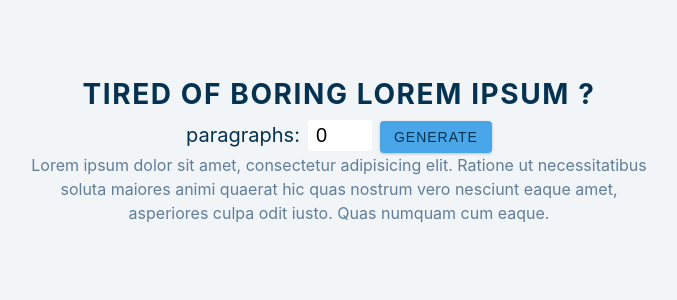
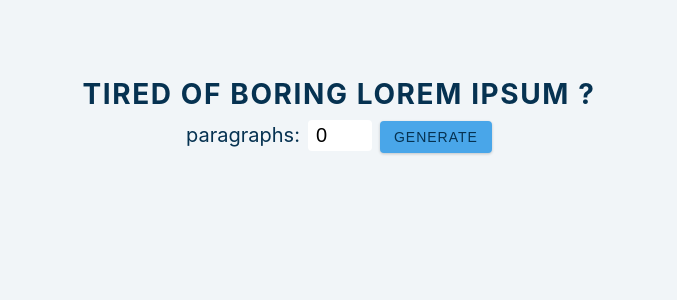
Before and after one commit to MarcoRosselDev/react-13-lorem-ipsum, a React (Create React App) app: page / in a window 1280 px wide. Shown: the top 300 px of the page, without its empty margins (301-978 px from the left). Built offline with nearby package versions, Linux system fonts and the light colour scheme.

Commit message:
map for data to print on return

```diff
--- a/src/App.js
+++ b/src/App.js
@@ -5,7 +5,7 @@ function App() {
   const [text, setText] = useState([]);
   const handleSubmit = (e) => {
     e.preventDefault();
-    console.log("hola mundo");
+    setText(data);
   };
   return (
     <section className="section-center">
@@ -24,12 +24,9 @@ function App() {
         </button>
       </form>
       <article className="lorem-text">
-        <p>
-          Lorem ipsum dolor sit amet, consectetur adipisicing elit. Ratione ut
-          necessitatibus soluta maiores animi quaerat hic quas nostrum vero
-          nesciunt eaque amet, asperiores culpa odit iusto. Quas numquam cum
-          eaque.
-        </p>
+        {text.map((item, index) => {
+          return <p key={index}>{item}</p>;
+        })}
       </article>
     </section>
   );
```
